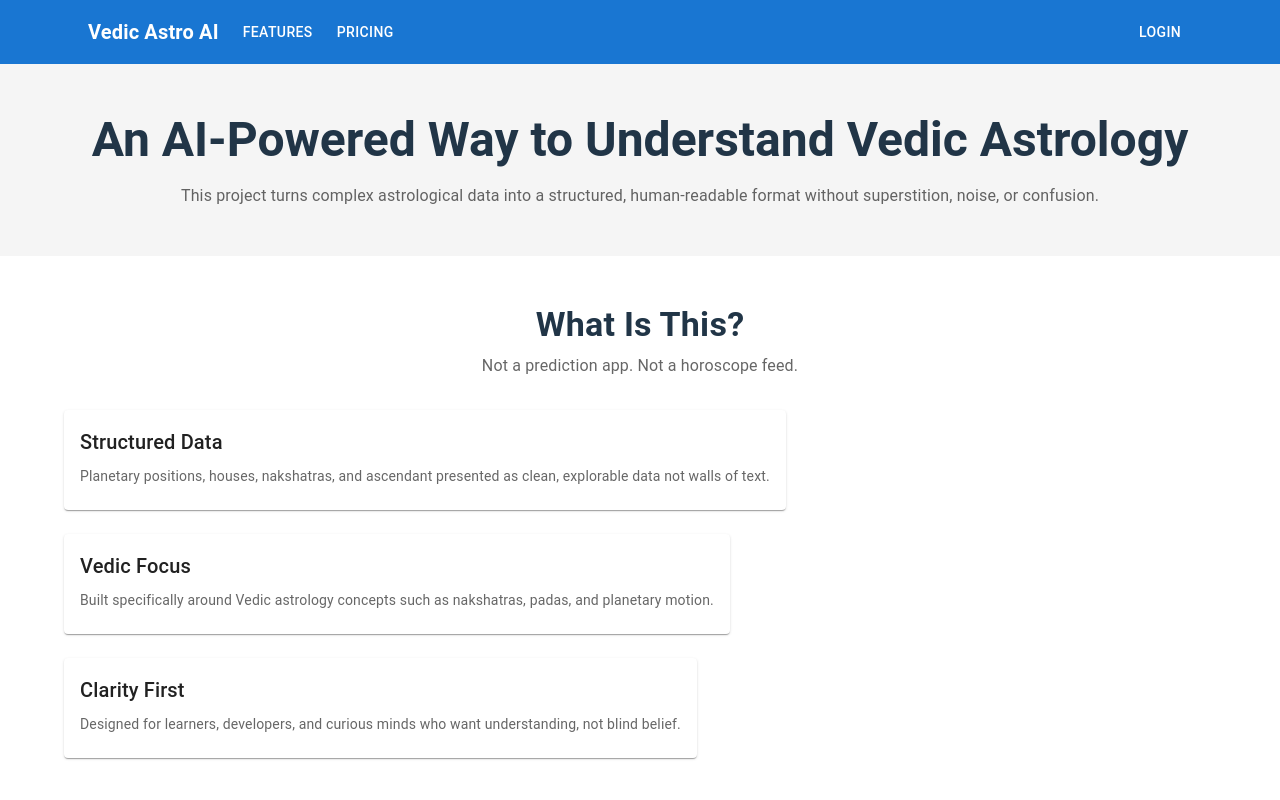
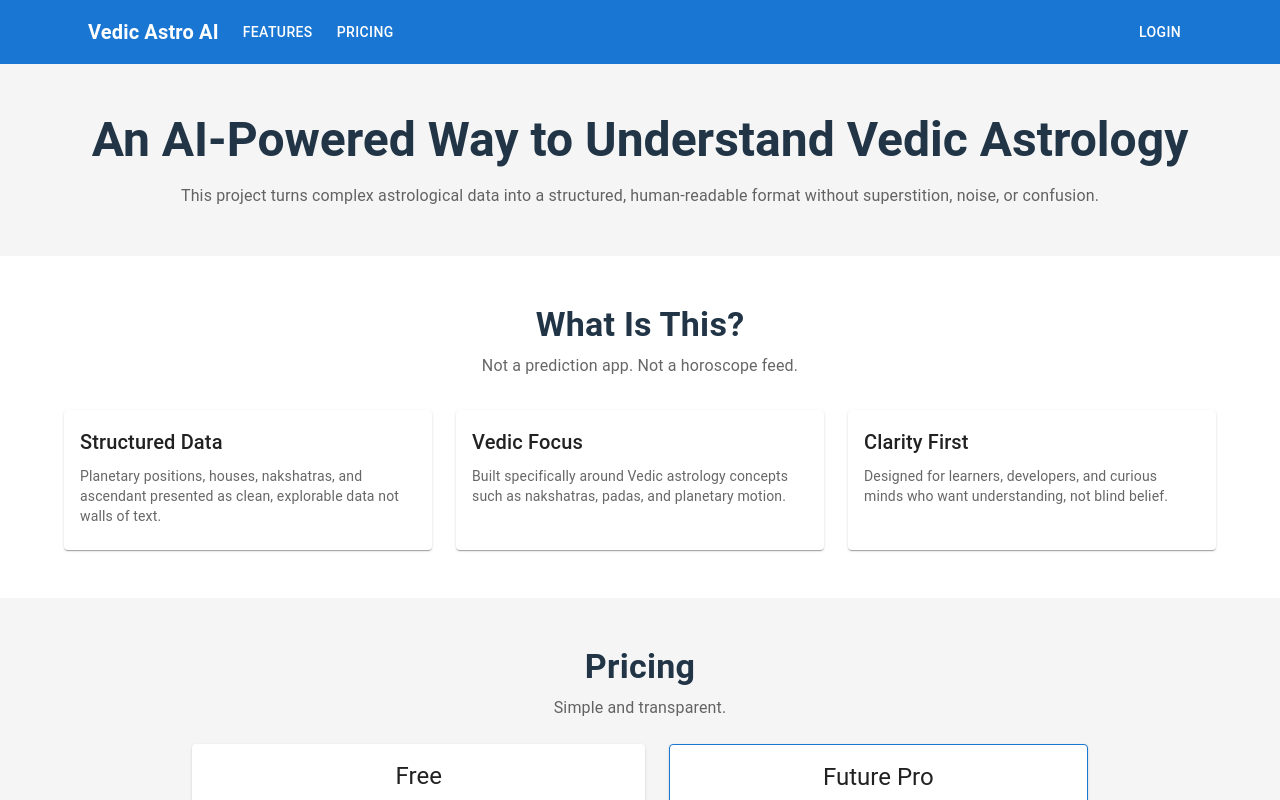
Before and after one commit to sudan94/astro-ai, a React (Vite) app in the folder frontend/: page / in a window 1280 px wide. Shown: the top 800 px of the page. Built offline with nearby package versions, Linux system fonts and the light colour scheme.

Commit message:
Refactor chat message handling and improve layout in navbar and person detail page

```diff
--- a/frontend/src/components/AppNavbar.jsx
+++ b/frontend/src/components/AppNavbar.jsx
@@ -5,6 +5,7 @@ import {
   Avatar,
   Box,
   Button,
+  Container,
   Divider,
   IconButton,
   ListItemIcon,
@@ -30,7 +31,8 @@ export const AppNavbar = ({ user }) => {
 
   return (
     <AppBar position="sticky" color="primary" elevation={1}>
-      <Toolbar sx={{ gap: 2 }}>
+      <Container maxWidth="lg">
+        <Toolbar disableGutters sx={{ gap: 2 }}>
           <Typography
             component={Link}
             to="/dashboard"
@@ -83,6 +85,7 @@ export const AppNavbar = ({ user }) => {
             </MenuItem>
           </Menu>
         </Toolbar>
+      </Container>
     </AppBar>
   );
 };
--- a/frontend/src/pages/LandingPage.jsx
+++ b/frontend/src/pages/LandingPage.jsx
@@ -44,8 +44,17 @@ export const LandingPage = () => {
             </Grid>
           </Grid>
 
-          <Grid container spacing={3} alignItems="stretch">
-            <Grid item xs={12} md={4} sx={{ display: "flex" }}>
+          <Box
+            sx={{
+              display: "grid",
+              gap: 3,
+              gridTemplateColumns: {
+                xs: "1fr",
+                sm: "repeat(3, minmax(0, 1fr))",
+              },
+            }}
+          >
+            <Box sx={{ display: "flex" }}>
               <Card sx={{ flex: 1, display: "flex", flexDirection: "column" }}>
                 <CardContent>
                   <Typography variant="h6" sx={{ mb: 1 }}>
@@ -57,9 +66,9 @@ export const LandingPage = () => {
                   </Typography>
                 </CardContent>
               </Card>
-            </Grid>
+            </Box>
 
-            <Grid item xs={12} md={4} sx={{ display: "flex" }}>
+            <Box sx={{ display: "flex" }}>
               <Card sx={{ flex: 1, display: "flex", flexDirection: "column" }}>
                 <CardContent>
                   <Typography variant="h6" sx={{ mb: 1 }}>
@@ -71,9 +80,9 @@ export const LandingPage = () => {
                   </Typography>
                 </CardContent>
               </Card>
-            </Grid>
+            </Box>
 
-            <Grid item xs={12} md={4} sx={{ display: "flex" }}>
+            <Box sx={{ display: "flex" }}>
               <Card sx={{ flex: 1, display: "flex", flexDirection: "column" }}>
                 <CardContent>
                   <Typography variant="h6" sx={{ mb: 1 }}>
@@ -85,8 +94,8 @@ export const LandingPage = () => {
                   </Typography>
                 </CardContent>
               </Card>
-            </Grid>
-          </Grid>
+            </Box>
+          </Box>
         </Container>
       </Box>
 
--- a/frontend/src/pages/PersonDetailPage.jsx
+++ b/frontend/src/pages/PersonDetailPage.jsx
@@ -110,8 +110,8 @@ export const PersonDetailPage = () => {
   return (
     <>
       <AppNavbar user={user} />
-      <Box sx={{ backgroundColor: "grey.100", minHeight: "calc(100vh - 64px)", py: 4 }}>
-        <Container>
+      <Box sx={{ backgroundColor: "grey.100", minHeight: "100vh", py: 4 }}>
+        <Container maxWidth="lg" sx={{ height: "100%" }}>
           {error ? (
             <Alert severity="error" sx={{ mb: 2 }}>
               {error}
@@ -142,7 +142,7 @@ export const PersonDetailPage = () => {
                     </Stack>
 
                     <Grid container spacing={3} sx={{ mb: 2 }}>
-                      <Grid item xs={12} md={3}>
+                      <Grid item xs={12} >
                         <Typography variant="subtitle1" sx={{ fontWeight: 700 }}>
                           {person.name}
                         </Typography>
@@ -150,7 +150,7 @@ export const PersonDetailPage = () => {
                           {person.place_of_birth || "-"}
                         </Typography>
                       </Grid>
-                      <Grid item xs={12} md={3}>
+                      <Grid item xs={12}>
                         <Typography variant="caption" color="text.secondary">
                           Date of birth
                         </Typography>
@@ -158,7 +158,7 @@ export const PersonDetailPage = () => {
                           {formatDateTime(person.date_of_birth)}
                         </Typography>
                       </Grid>
-                      <Grid item xs={12} md={3}>
+                      <Grid item xs={12}>
                         <Typography variant="caption" color="text.secondary">
                           Latitude / Longitude
                         </Typography>
@@ -166,7 +166,7 @@ export const PersonDetailPage = () => {
                           {person.latitude}, {person.longitude}
                         </Typography>
                       </Grid>
-                      <Grid item xs={12} md={3}>
+                      <Grid item xs={12}>
                         <Typography variant="caption" color="text.secondary">
                           Created
                         </Typography>
@@ -180,9 +180,6 @@ export const PersonDetailPage = () => {
                       <Button component={Link} to="/persons" variant="outlined" size="small">
                         Back
                       </Button>
-                      <Button variant="outlined" size="small" onClick={loadPerson}>
-                        Refresh
-                      </Button>
                       <Button
                         component={Link}
                         to={`/persons/${personId}/chat`}
@@ -191,7 +188,7 @@ export const PersonDetailPage = () => {
                         variant="contained"
                         size="small"
                       >
-                        Open Chat (full screen)
+                        Open Chat
                       </Button>
                     </Stack>
                   </CardContent>
@@ -210,14 +207,6 @@ export const PersonDetailPage = () => {
                     >
                       <Typography variant="h5">Chart and AI Analysis</Typography>
                       <Stack direction="row" spacing={1}>
-                        <Button
-                          variant="outlined"
-                          size="small"
-                          onClick={loadAstro}
-                          disabled={astroLoading}
-                        >
-                          Refresh
-                        </Button>
                         <Button
                           variant="contained"
                           size="small"
```
Also changed, not shown: 1 other file (tests, documents, lock files or other folders). Lines whose indentation alone changed are shown as unchanged.
